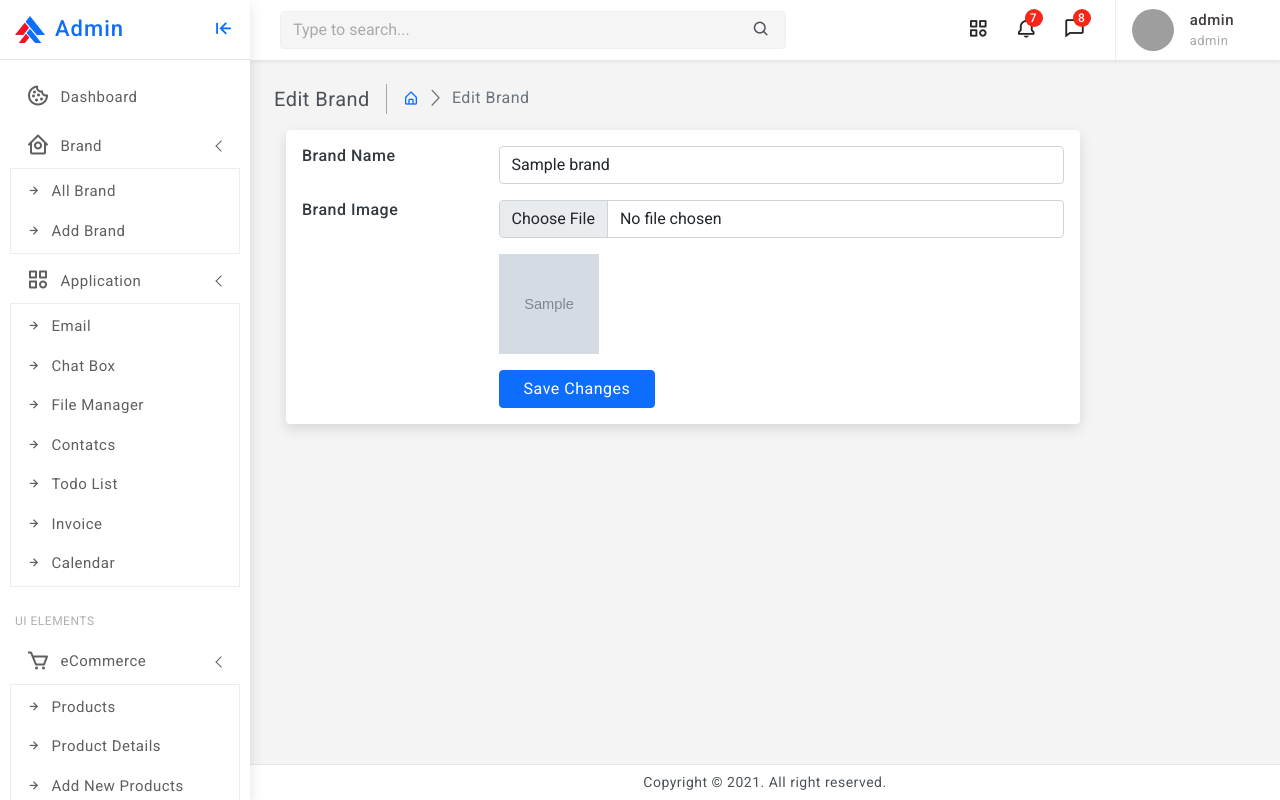
After one commit to bashyauri/e-commerce, a Laravel app: page /edit/brand/1 in a window 1280 px wide. The commit adds this page. Run offline with Laravel 10, Linux system fonts and the light colour scheme; a user stored in the database is signed in; data comes from the database, SQL or seed files in the repository; tables that the repository leaves empty hold one stand-in row (values such as "Sample post"); grey boxes marked "Sample" are stand-in pictures; parts of the project's set-up code (start-up, migrations or seed data) failed here and were passed over; some libraries are stand-ins or nearby versions; grey boxes are pictures that could not be loaded.

Commit message:
edit image

```diff
--- a/app/Http/Controllers/Backend/BrandController.php
+++ b/app/Http/Controllers/Backend/BrandController.php
@@ -36,4 +36,9 @@ class BrandController extends Controller
         $notifiction = ['message' => 'Brand Created Successfully !', 'alert-type' => 'success'];
         return redirect()->route('all.brand')->with($notifiction);
     }
+    public function editBrand($id): View
+    {
+        $brand = Brand::findOrFail($id);
+        return view('backend.brand.edit-brand', ['brand' => $brand]);
+    }
 }
--- a/resources/views/backend/brand/all-brand.blade.php
+++ b/resources/views/backend/brand/all-brand.blade.php
@@ -46,7 +46,7 @@
 				<td> <img src="{{ asset($item->brand_image) }}" style="width: 70px; height:40px;" >  </td>
 
 				<td>
-<a href="" class="btn btn-info">Edit</a>
+<a href="{{route('edit.brand',$item->id)}}" class="btn btn-info">Edit</a>
 <a href="" class="btn btn-danger">Delete</a>
 
 				</td>
--- /dev/null
+++ b/resources/views/backend/brand/edit-brand.blade.php
@@ -0,0 +1,113 @@
+@extends('admin.admin_dashboard')
+@section('admin')
+<div class="page-content">
+    <!--breadcrumb-->
+    <div class="page-breadcrumb d-none d-sm-flex align-items-center mb-3">
+        <div class="breadcrumb-title pe-3">Edit Brand</div>
+        <div class="ps-3">
+            <nav aria-label="breadcrumb">
+                <ol class="breadcrumb mb-0 p-0">
+                    <li class="breadcrumb-item"><a href="javascript:;"><i class="bx bx-home-alt"></i></a>
+                    </li>
+                    <li class="breadcrumb-item active" aria-current="page">Edit Brand</li>
+                </ol>
+            </nav>
+        </div>
+        <div class="ms-auto">
+
+        </div>
+    </div>
+    <!--end breadcrumb-->
+    <div class="container">
+        <div class="main-body">
+            <div class="row">
+
+                <div class="col-lg-10">
+                    <div class="card">
+                        <div class="card-body">
+                            <form method="post" id="myForm" action="{{route('store.brand')}}" enctype="multipart/form-data">
+                                @csrf
+
+                            <div class="row mb-3">
+                                <div class="col-sm-3">
+                                    <h6 class="mb-0">Brand Name</h6>
+                                </div>
+                                <div class="form-group col-sm-9 text-secondary">
+                                    <input type="text" name="brand_name" class="form-control" value="{{$brand->brand_name}}" />
+                                </div>
+                            </div>
+                            <div class="row mb-3">
+                                <div class="col-sm-3">
+                                    <h6 class="mb-0">Brand Image</h6>
+                                </div>
+                                <div class="col-sm-9 text-secondary">
+                                    <input type="file"  name="brand_image" id="image" class="form-control"  />
+                                </div>
+                            </div>
+                            <div class="row mb-3">
+                                <div class="col-sm-3">
+                                    <h6 class="mb-0"></h6>
+                                </div>
+                                <div class="col-sm-9 text-secondary">
+                                    <img id="show-image" src="
+                                    {{ asset($brand->brand_image)}}"
+                                    alt="Admin" style="width:100px; height:100px">
+                                </div>
+                            </div>
+                            <div class="row">
+                                <div class="col-sm-3"></div>
+                                <div class="col-sm-9 text-secondary">
+                                    <input type="submit" class="btn btn-primary px-4" value="Save Changes" />
+                                </div>
+                            </div>
+                        </div>
+                        </form>
+                    </div>
+
+                </div>
+            </div>
+        </div>
+    </div>
+</div>
+<script src="https://ajax.googleapis.com/ajax/libs/jquery/3.6.4/jquery.min.js"></script>
+<script type="text/javascript">
+    $(document).ready(function (){
+        $('#myForm').validate({
+            rules: {
+                brand_name: {
+                    required : true,
+                },
+            },
+            messages :{
+                brand_name: {
+                    required : 'Please Enter Brand Name',
+                },
+            },
+            errorElement : 'span',
+            errorPlacement: function (error,element) {
+                error.addClass('invalid-feedback');
+                element.closest('.form-group').append(error);
+            },
+            highlight : function(element, errorClass, validClass){
+                $(element).addClass('is-invalid');
+            },
+            unhighlight : function(element, errorClass, validClass){
+                $(element).removeClass('is-invalid');
+            },
+        });
+    });
+
+</script>
+<script type="text/javascript">
+    $(document).ready(function(){
+        $('#image').change(function(e){
+            let reader = new FileReader();
+            reader.onload = function(e){
+                $('#show-image').attr('src',e.target.result);
+            }
+            reader.readAsDataURL(e.target.files['0']);
+        });
+    });
+
+</script>
+@endsection
--- a/routes/web.php
+++ b/routes/web.php
@@ -71,6 +71,8 @@ Route::middleware(['auth', 'role:admin'])->group(function () {
         // All brand routes
         Route::get('/all/brand', 'allBrand')->name('all.brand');
         Route::get('/add/brand', 'addBrand')->name('add.brand');
+        Route::get('/add/brand', 'addBrand')->name('add.brand');
         Route::post('/store/brand', 'storeBrand')->name('store.brand');
+        Route::get('/edit/brand/{id}', 'editBrand')->name('edit.brand');
     });
 });
```
